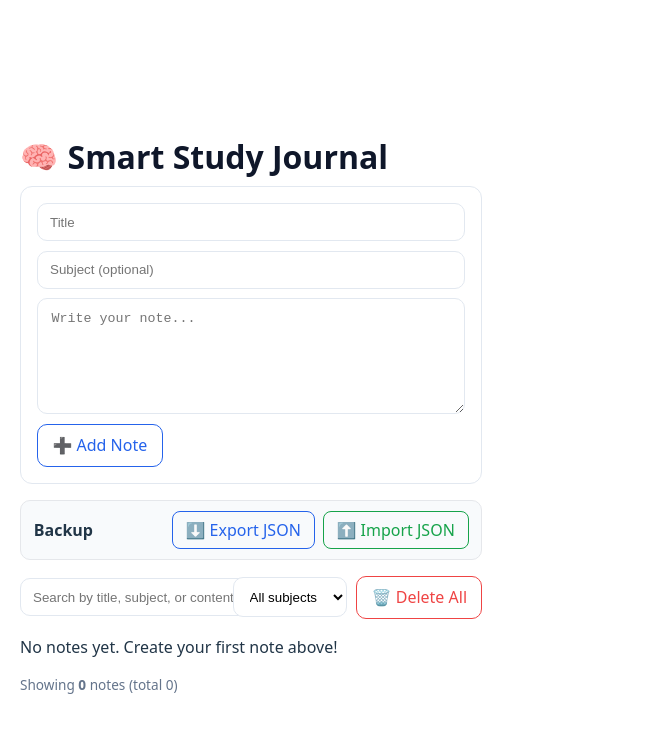
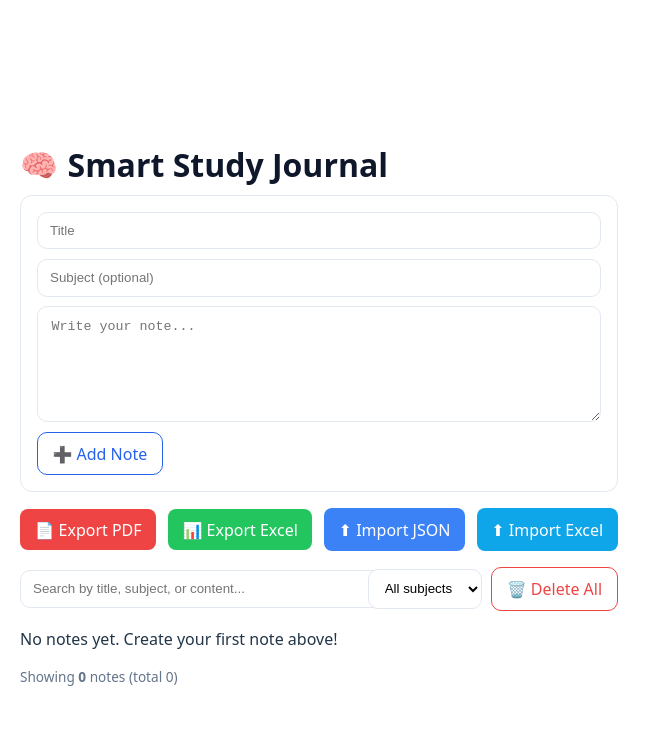
Before and after one commit to homaira1379/smart-study-journal, a React (Vite) app: page / in a window 1280 px wide. Shown: the top 732 px of the page, without its empty margins (0-661 px from the left). Built offline with nearby package versions, Linux system fonts and the light colour scheme.

Commit message:
Add Import Excel + Export PDF/Excel features

```diff
--- a/src/components/BackupBar.jsx
+++ b/src/components/BackupBar.jsx
@@ -1,110 +1,219 @@
-// src/components/BackupBar.jsx
-import { nanoid } from "nanoid";
+import { saveAs } from "file-saver";
+import * as XLSX from "xlsx";
+import jsPDF from "jspdf";
+
+const uid =
+  (typeof crypto !== "undefined" && crypto.randomUUID)
+    ? () => crypto.randomUUID()
+    : () => String(Date.now()) + Math.random().toString(36).slice(2);
+
+// Convert Excel serial (e.g. 45257) to ISO string; otherwise try Date(...)
+function excelDateToISO(v) {
+  if (v == null || v === "") return new Date().toISOString();
+  // If it’s already a valid date string
+  const asDate = new Date(v);
+  if (!Number.isNaN(asDate.getTime())) return asDate.toISOString();
+
+  // Try Excel serial: days since 1899-12-30
+  const serial = Number(v);
+  if (!Number.isNaN(serial)) {
+    const epoch = new Date(Date.UTC(1899, 11, 30));
+    const ms = serial * 24 * 60 * 60 * 1000;
+    return new Date(epoch.getTime() + ms).toISOString();
+  }
+
+  // Fallback: now
+  return new Date().toISOString();
+}
 
 export default function BackupBar({ notes = [], onImport }) {
-  function exportJSON() {
-    const data = JSON.stringify(notes, null, 2);
-    const blob = new Blob([data], { type: "application/json" });
-    const url = URL.createObjectURL(blob);
-    const a = document.createElement("a");
-    a.href = url;
-    const ts = new Date().toISOString().split("T")[0];
-    a.download = `smart-study-notes-${ts}.json`;
-    a.click();
-    URL.revokeObjectURL(url);
+  // ---------- EXPORT: PDF ----------
+  function exportPDF() {
+    const doc = new jsPDF();
+    doc.setFontSize(12);
+    doc.text("Smart Study Journal - Notes", 10, 10);
+
+    let y = 20;
+    notes.forEach((n, i) => {
+      const block = [
+        `#${i + 1}  ${n.title || "Untitled"}`,
+        `Subject: ${n.subject || "—"}`,
+        `Date: ${new Date(n.date).toLocaleString()}`,
+        "",
+        (n.content || "").trim(),
+        "",
+        "———————————————",
+      ].join("\n");
+
+      const lines = doc.splitTextToSize(block, 180);
+      if (y + lines.length * 6 > 280) {
+        doc.addPage();
+        y = 20;
+      }
+      doc.text(lines, 10, y);
+      y += lines.length * 6;
+    });
+
+    doc.save("SmartStudyJournal_Notes.pdf");
   }
 
-  function importJSON() {
-    const input = document.createElement("input");
-    input.type = "file";
-    input.accept = "application/json";
-    input.onchange = async (e) => {
-      const file = e.target.files?.[0];
-      if (!file) return;
+  // ---------- EXPORT: EXCEL ----------
+  function exportExcel() {
+    const rows = notes.map((n, i) => ({
+      Index: i + 1,
+      Title: n.title || "",
+      Subject: n.subject || "",
+      Date: new Date(n.date).toLocaleString(),
+      Content: n.content || "",
+      Summary: n.summary || "",
+    }));
+    const ws = XLSX.utils.json_to_sheet(rows);
+    const wb = XLSX.utils.book_new();
+    XLSX.utils.book_append_sheet(wb, ws, "Notes");
+    const wbout = XLSX.write(wb, { bookType: "xlsx", type: "array" });
+    saveAs(new Blob([wbout], { type: "application/octet-stream" }), "SmartStudyJournal_Notes.xlsx");
+  }
+
+  // ---------- IMPORT: JSON ----------
+  function importJSON(e) {
+    const file = e.target.files?.[0];
+    if (!file) return;
+    const reader = new FileReader();
+    reader.onload = (evt) => {
       try {
-        const text = await file.text();
-        const parsed = JSON.parse(text);
-        if (!Array.isArray(parsed)) throw new Error("File must contain a JSON array.");
+        const imported = JSON.parse(String(evt.target?.result || "[]"));
+        if (!Array.isArray(imported)) throw new Error("Not an array");
+        const normalized = imported.map((n) => ({
+          id: uid(),
+          title: String(n?.title ?? "").trim(),
+          subject: String(n?.subject ?? "").trim(),
+          content: String(n?.content ?? "").trim(),
+          summary: String(n?.summary ?? "").trim(),
+          date: excelDateToISO(n?.date),
+          quiz: Array.isArray(n?.quiz) ? n.quiz : undefined,
+        }));
+        onImport?.([...notes, ...normalized]);
+        alert("Imported JSON successfully.");
+      } catch (err) {
+        alert("Import JSON failed: " + (err?.message || String(err)));
+      }
+    };
+    reader.readAsText(file);
+    // reset input so the same file can be chosen again
+    e.target.value = "";
+  }
 
-        // normalize + validate
-        const cleaned = parsed.map((n) => normalizeNote(n)).filter(Boolean);
+  // ---------- IMPORT: EXCEL ----------
+  function importExcel(e) {
+    const file = e.target.files?.[0];
+    if (!file) return;
 
-        if (cleaned.length === 0) {
-          alert("No valid notes found in file.");
+    const reader = new FileReader();
+    reader.onload = (evt) => {
+      try {
+        const data = new Uint8Array(evt.target.result);
+        const wb = XLSX.read(data, { type: "array" });
+        const sheet = wb.Sheets[wb.SheetNames[0]];
+        const rows = XLSX.utils.sheet_to_json(sheet, { defval: "" });
+
+        // Normalize header names
+        const normalized = rows.map((r) => {
+          // Allow various casing/aliases
+          const title   = r.Title ?? r.title ?? r.TITLE ?? "";
+          const subject = r.Subject ?? r.subject ?? r.SUBJECT ?? "";
+          const content = r.Content ?? r.content ?? r.CONTENT ?? "";
+          const date    = r.Date ?? r.date ?? r.DATE ?? "";
+          const summary = r.Summary ?? r.summary ?? r.SUMMARY ?? "";
+
+          return {
+            id: uid(),
+            title: String(title).trim(),
+            subject: String(subject).trim(),
+            content: String(content).trim(),
+            summary: String(summary).trim(),
+            date: excelDateToISO(date),
+            // quiz intentionally omitted on Excel import
+          };
+        });
+
+        if (!normalized.length) {
+          alert("No rows found. Make sure your sheet has headers: Title, Subject, Content, Date, Summary.");
           return;
         }
 
-        // merge by id (imported overwrites existing with same id)
-        const map = new Map();
-        // start with current
-        for (const n of notes) map.set(n.id, n);
-        // overwrite/insert imported
-        for (const n of cleaned) map.set(n.id, n);
-
-        const merged = Array.from(map.values()).sort(
-          (a, b) => new Date(b.date) - new Date(a.date)
-        );
-
-        onImport?.(merged);
-        alert(`Imported ${cleaned.length} note(s).`);
+        onImport?.([...notes, ...normalized]);
+        alert(`Imported ${normalized.length} row(s) from Excel.`);
       } catch (err) {
-        alert("Import failed: " + err.message);
+        alert("Import Excel failed: " + (err?.message || String(err)));
       }
     };
-    input.click();
+    reader.readAsArrayBuffer(file);
+    e.target.value = "";
   }
 
   return (
-    <div style={bar}>
-      <div style={{ fontWeight: 600 }}>Backup</div>
-      <div style={{ display: "flex", gap: ".5rem", flexWrap: "wrap" }}>
-        <button onClick={exportJSON} style={btnBlue} title="Download all notes as JSON">
-          ⬇️ Export JSON
-        </button>
-        <button onClick={importJSON} style={btnGreen} title="Load notes from a JSON file">
-          ⬆️ Import JSON
-        </button>
-      </div>
+    <div
+      style={{
+        display: "flex",
+        gap: ".75rem",
+        alignItems: "center",
+        marginBottom: "1rem",
+        flexWrap: "wrap",
+      }}
+    >
+      <button
+        onClick={exportPDF}
+        style={{
+          padding: ".6rem .9rem",
+          background: "#ef4444",
+          color: "white",
+          border: "none",
+          borderRadius: "8px",
+          cursor: "pointer",
+        }}
+      >
+        📄 Export PDF
+      </button>
+
+      <button
+        onClick={exportExcel}
+        style={{
+          padding: ".6rem .9rem",
+          background: "#22c55e",
+          color: "white",
+          border: "none",
+          borderRadius: "8px",
+          cursor: "pointer",
+        }}
+      >
+        📊 Export Excel
+      </button>
+
+      <label
+        style={{
+          padding: ".6rem .9rem",
+          background: "#3b82f6",
+          color: "white",
+          borderRadius: "8px",
+          cursor: "pointer",
+        }}
+      >
+        ⬆ Import JSON
+        <input type="file" accept=".json" onChange={importJSON} style={{ display: "none" }} />
+      </label>
+
+      <label
+        style={{
+          padding: ".6rem .9rem",
+          background: "#0ea5e9",
+          color: "white",
+          borderRadius: "8px",
+          cursor: "pointer",
+        }}
+      >
+        ⬆ Import Excel
+        <input type="file" accept=".xlsx,.xls" onChange={importExcel} style={{ display: "none" }} />
+      </label>
     </div>
   );
 }
-
-function normalizeNote(n) {
-  try {
-    const id = (typeof n.id === "string" && n.id) || nanoid();
-    const title = String(n.title ?? "").trim();
-    const subject = String(n.subject ?? "").trim();
-    const content = String(n.content ?? "").trim();
-    const dateRaw = n.date ?? Date.now();
-    const date = isNaN(new Date(dateRaw)) ? new Date().toISOString() : new Date(dateRaw).toISOString();
-
-    const note = { id, title, subject, content, date };
-
-    // optional fields
-    if (typeof n.summary === "string") note.summary = n.summary;
-    if (Array.isArray(n.quiz)) note.quiz = n.quiz;
-    return note;
-  } catch {
-    return null;
-  }
-}
-
-/* styles */
-const bar = {
-  margin: "0.75rem 0 1rem",
-  padding: ".6rem .8rem",
-  border: "1px solid #e5e7eb",
-  borderRadius: "10px",
-  background: "#f8fafc",
-  display: "flex",
-  alignItems: "center",
-  justifyContent: "space-between",
-};
-const btnBase = {
-  padding: ".45rem .8rem",
-  borderRadius: "8px",
-  background: "transparent",
-  cursor: "pointer",
-};
-const btnBlue = { ...btnBase, border: "1px solid #2563eb", color: "#2563eb" };
-const btnGreen = { ...btnBase, border: "1px solid #16a34a", color: "#16a34a" };
```
